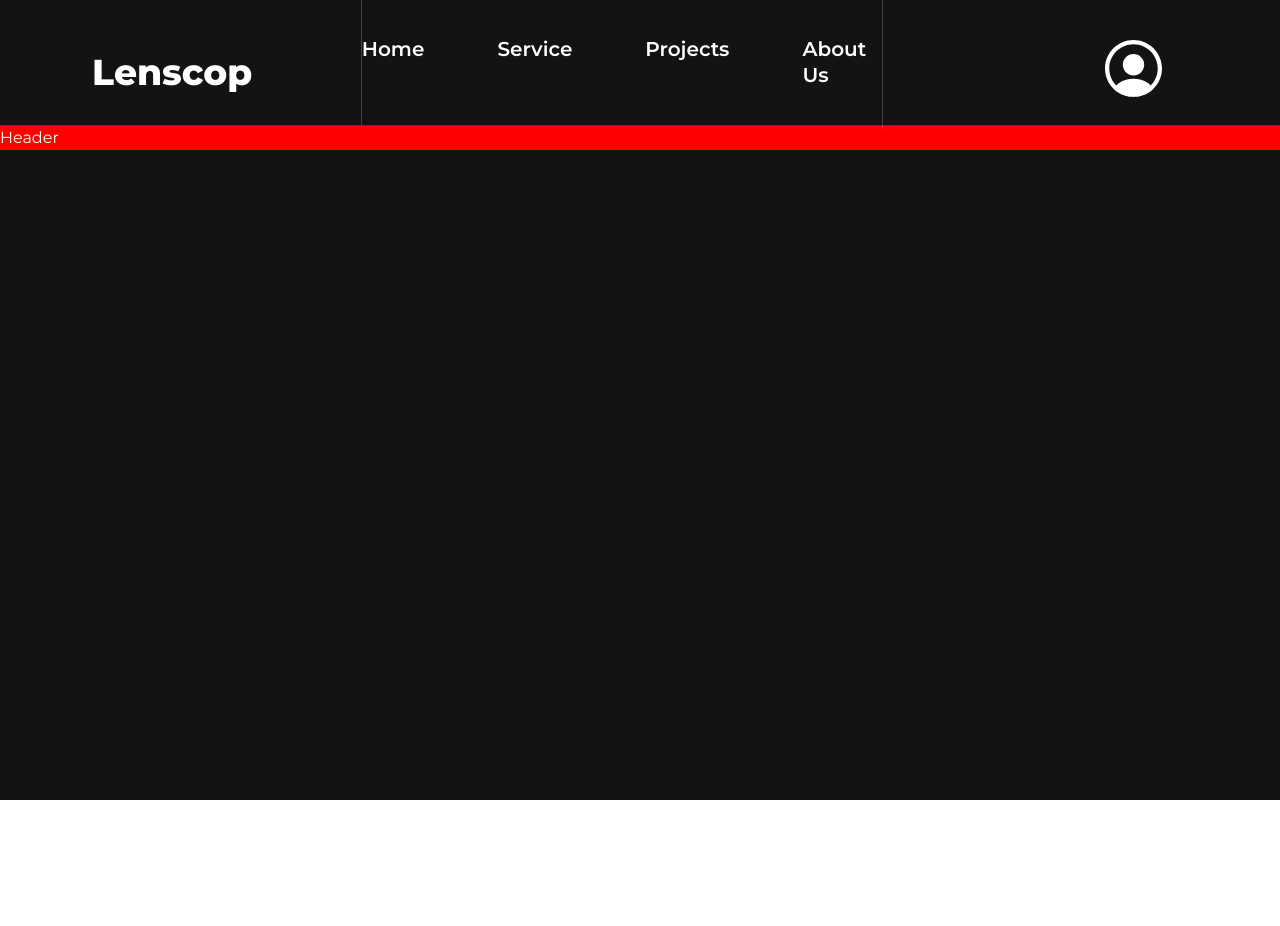
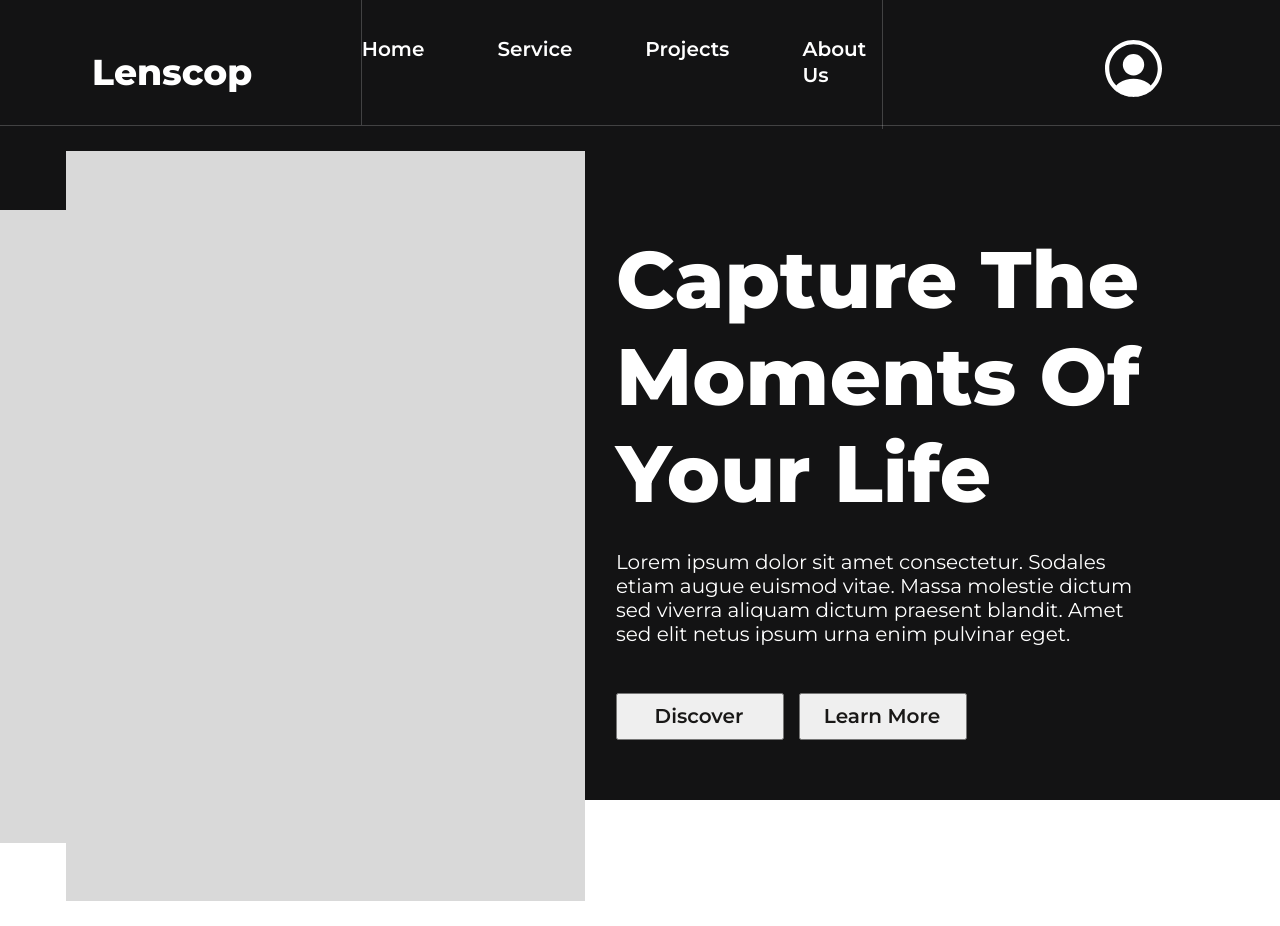
Before and after one commit to brosmar18/photography-portfolio, a React (Vite) app: page / in a window 1280 px wide. Before the commit the page ends 800 px from the top, so only its background shows below. Built offline with nearby package versions, Linux system fonts and the light colour scheme.

Commit message:
Header built with styles. Desktop 1440px design

```diff
--- a/src/components/Header/Header.jsx
+++ b/src/components/Header/Header.jsx
@@ -1,7 +1,32 @@
 import "./Header.scss";
 
 const Header = () => {
-  return <div className="header">Header</div>;
+  return (
+    <div className="header" id="home">
+      <div className="header__images">
+        <div className="header__imgOne" />
+        <div className="header__imgTwo" />
+      </div>
+      <div className="header__content">
+        <div className="header__text">
+          <h1>capture the moments of your life</h1>
+          <p>
+            Lorem ipsum dolor sit amet consectetur. Sodales etiam augue euismod
+            vitae. Massa molestie dictum sed viverra aliquam dictum praesent
+            blandit. Amet sed elit netus ipsum urna enim pulvinar eget.{" "}
+          </p>
+        </div>
+        <div className="header__btns">
+          <button className="btn" type="submit">
+            Discover
+          </button>
+          <button className="btn" type="submit">
+            Learn More
+          </button>
+        </div>
+      </div>
+    </div>
+  );
 };
 
 export default Header;
--- a/src/components/Header/Header.scss
+++ b/src/components/Header/Header.scss
@@ -1,3 +1,83 @@
 .header {
-  background-color: red;
+  position: relative;
+  display: flex;
+  gap: 31px;
+  width: 100%;
+
+  .header__images {
+    width: 50%;
+    position: relative;
+    .header__imgOne {
+      width: 438px;
+      height: 633px;
+      background: #d9d9d9;
+      position: absolute;
+      z-index: 0;
+      left: -93px;
+      top: 83.5px;
+      right: 400px;
+      bottom: 83.5px;
+    }
+    .header__imgTwo {
+      width: 519px;
+      height: 750px;
+      background: #d9d9d9;
+      position: absolute;
+      z-index: 20;
+      top: 24.5px;
+      right: 0;
+      bottom: 24.5px;
+    }
+  }
+
+  .header__content {
+    width: 50%;
+    padding: 105px 29px 185.5px 0;
+    display: flex;
+    flex-direction: column;
+    gap: 31px;
+
+    .header__text {
+      display: flex;
+      flex-direction: column;
+      gap: 28px;
+      h1 {
+        color: #fff;
+        font-family: Montserrat;
+        font-size: 80px;
+        font-style: normal;
+        font-weight: 800;
+        line-height: normal;
+        text-transform: capitalize;
+        width: 635px;
+      }
+
+      p {
+        color: #fff;
+        font-family: Montserrat;
+        font-size: 20px;
+        font-style: normal;
+        font-weight: 400;
+        line-height: normal;
+        width: 533px;
+        height: 112px;
+      }
+    }
+
+    .header__btns {
+      display: flex;
+      gap: 15px;
+      .btn {
+        padding: 9px 20px 10px 18px;
+        width: 168px;
+        color: #191817;
+        text-align: center;
+        font-family: Montserrat;
+        font-size: 20px;
+        font-style: normal;
+        font-weight: 600;
+        line-height: normal;
+      }
+    }
+  }
 }
```
